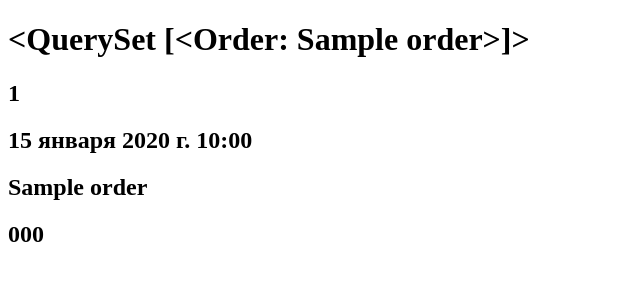
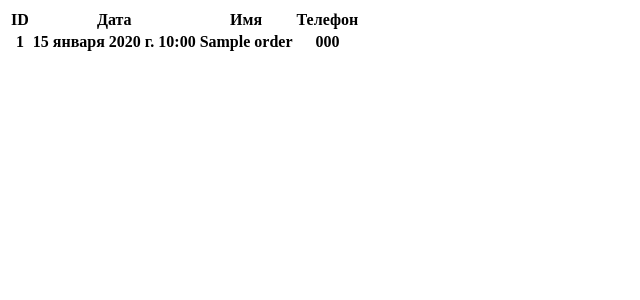
Before and after one commit to MVG8/django_train_website, a Django app: page / in a window 1280 px wide. Shown: the top 300 px of the page, without its empty margins (0-640 px from the left). Run offline with Django 4.2, Linux system fonts and the light colour scheme; tables that the repository leaves empty hold one stand-in row (values such as "Sample post"); lists and menus that the app fills with data are empty.

Commit message:
changes index <table>

```diff
--- a/templates/index.html
+++ b/templates/index.html
@@ -8,18 +8,26 @@
     <title>Document</title>
 </head>
 <body>
-<h1>{{ object_list }}</h1>
-{{ a }}
-<h1>{{ text }}</h1>
 
-{% for obj in object_list %}
+<table>
+    <tr>
+        <th>ID</th>
+        <th>Дата</th>
+        <th>Имя</th>
+        <th>Телефон</th>
 
-<h2>{{ obj.id }}</h2>
-<h2>{{ obj.order_dt }}</h2>
-<h2>{{ obj.order_name }}</h2>
-<h2>{{ obj.order_phone }}</h2>
-{% endfor %}
-<h2></h2>
+    </tr>
+
+    {% for obj in object_list %}
+
+    <tr>
+        <th>{{ obj.id }}</th>
+        <th>{{ obj.order_dt }}</th>
+        <th>{{ obj.order_name }}</th>
+        <th>{{ obj.order_phone }}</th>
+    </tr>
+    {% endfor %}
+</table>
 
 </body>
 </html>
```
